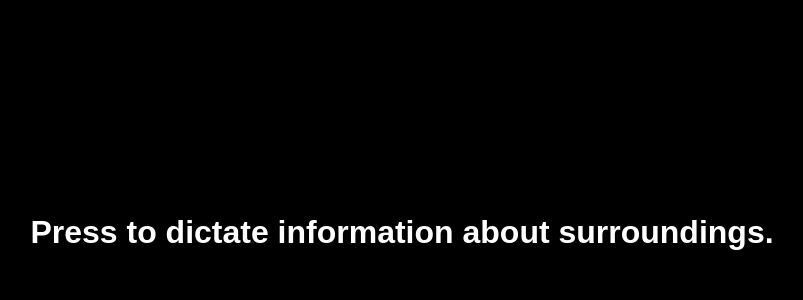
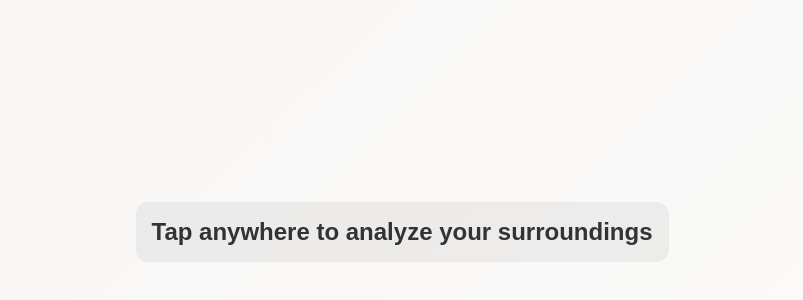
Before and after one commit to Sam-DSouza1/BPH, a website: page index.html in a window 1280 px wide. Shown: the part 168-468 px from the top of the page, without its empty margins (238-1041 px from the left). Drawn offline with Linux system fonts and the light colour scheme.

Commit message:
adjusted visuals and added the tap function + a mock description that is read out loud

```diff
--- a/index.html
+++ b/index.html
@@ -1,33 +1,107 @@
 <!DOCTYPE html>
 <html lang="en">
 <head>
-    <meta charset="UTF-8">
-    <meta name="viewport" content="width=device-width, initial-scale=1.0">
-    <title>BPH</title>
+  <meta charset="UTF-8" />
+  <meta name="viewport" content="width=device-width, initial-scale=1.0"/>
+  <title>BPH - Neutral Frontend</title>
+
   <style>
+    /* RESET */
+    * {
+      margin: 0;
+      padding: 0;
+      box-sizing: border-box;
+    }
+
+    /* BODY STYLE */
     body {
-            margin: 0;
+      width: 100%;
+      height: 100vh;
+      font-family: Arial, sans-serif;
+      overflow: hidden; /* Hide scrollbars */
+      color: #333; /* Neutral text color */
+      background: linear-gradient(135deg, #ECE9E6, #FFFFFF);
+      background-size: 400% 400%;
+      animation: gradientBG 15s ease infinite;
       display: flex;
       justify-content: center;
       align-items: center;
-            height: 100vh;
       text-align: center;
-            background-color: #f0f0f0; /* Optional: Background color for visibility */
-            font-family: Arial, sans-serif;
+      position: relative;
     }
 
-        .centered-text {
-            padding: 10px;
-            font-size: 1rem; /* Adjust size as needed */
-            color: #fff;
+    @keyframes gradientBG {
+      0%   { background-position: 0% 50%; }
+      50%  { background-position: 100% 50%; }
+      100% { background-position: 0% 50%; }
+    }
+
+    /* FULLSCREEN TAP AREA */
+    .tap-area {
+      position: absolute;
+      top: 0;
+      left: 0;
+      width: 100%;
+      height: 100%;
+      cursor: pointer;
+      display: flex;
+      justify-content: center;
+      align-items: center;
+      flex-direction: column;
+    }
+
+    .tap-area h1 {
+      font-size: 1.5rem;
+      padding: 1rem;
+      background-color: rgba(0, 0, 0, 0.05);
+      border-radius: 12px;
+      color: #333;
+      margin: 0;
+    }
+
+    /* DESCRIPTION BOX */
+    .description {
+      position: fixed;
+      bottom: 5%;
+      left: 50%;
+      transform: translateX(-50%);
+      background: rgba(0, 0, 0, 0.1);
+      padding: 0.75rem 1rem;
+      border-radius: 8px;
+      display: none;
+      font-size: 1rem;
+      color: #333;
+      z-index: 999;
     }
   </style>
 </head>
+<body>
+  <!-- TAPPABLE AREA -->
+  <div class="tap-area" id="tap-area">
+    <h1>Tap anywhere to analyze your surroundings</h1>
+  </div>
 
+  <!-- DESCRIPTION BOX -->
+  <div class="description" id="description">Processing...</div>
 
-<body style="background-color: black; color: white;">
-    <div class="centered-text">
-        <h1>Press to dictate information about surroundings.</h1>
-    </div>
+  <script>
+    const tapArea = document.getElementById('tap-area');
+    const description = document.getElementById('description');
+
+    tapArea.addEventListener('click', () => {
+      // Mock description
+      description.style.display = 'block';
+      description.textContent = 'Mock: Car ahead, safe to cross.';
+
+      // Speak the guidance out loud
+      const utterance = new SpeechSynthesisUtterance(description.textContent);
+      window.speechSynthesis.speak(utterance);
+
+      // Hide the description after 5 seconds
+      setTimeout(() => {
+        description.style.display = 'none';
+      }, 5000);
+    });
+  </script>
 </body>
 </html>
--- /dev/null
+++ b/package.json
@@ -0,0 +1,6 @@
+{
+  "dependencies": {
+    "@google/generative-ai": "^0.21.0",
+    "dotenv": "^16.4.7"
+  }
+}
```
Also changed, not shown: 1 other file. Lines whose indentation alone changed are shown as unchanged.
